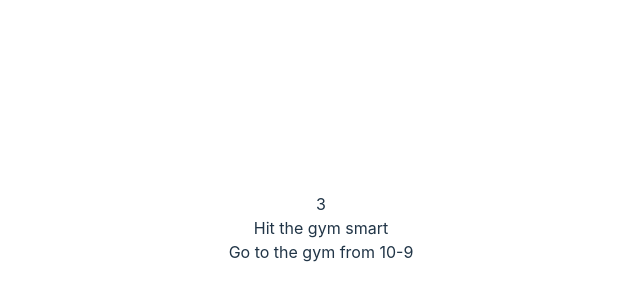
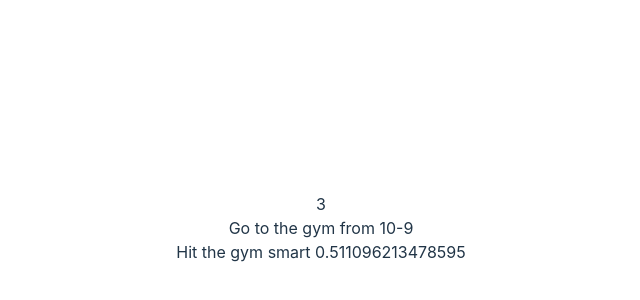
Before and after one commit to Prajwal6394/Frontend-dev, a React (Vite) app: page / in a window 1280 px wide. Shown: the part 172-472 px from the top of the page, without its empty margins (319-959 px from the left). Built offline with nearby package versions, Linux system fonts and the light colour scheme.

Commit message:
Playing wiht props

```diff
--- a/src/App.jsx
+++ b/src/App.jsx
@@ -1,3 +1,4 @@
+/* eslint-disable react/prop-types */
 import { useState } from 'react'
 import './App.css'
 
@@ -11,17 +12,23 @@ function App() {
 
   setInterval(() => {
     setChangeTodo({
-      title: "Hit the gym smart",
+      title: "Hit the gym smart   " + Math.random(),
       description: "Go to the gym from 10-9",
       id: "3"
     })
   }, 2000);
   return (
     <div>
-    {todoForToday.id}<br/>
-    {todoForToday.title}<br/>
-    {todoForToday.description}
+      <RenderWithProp  todoForToday={todoForToday} ></RenderWithProp>
     </div>
   )
 }
+
+function RenderWithProp(props){
+  return <div>
+    {props.todoForToday.id} <br/>
+    {props.todoForToday.description} <br/>
+    {props.todoForToday.title}
+  </div>
+}
 export default App
```
